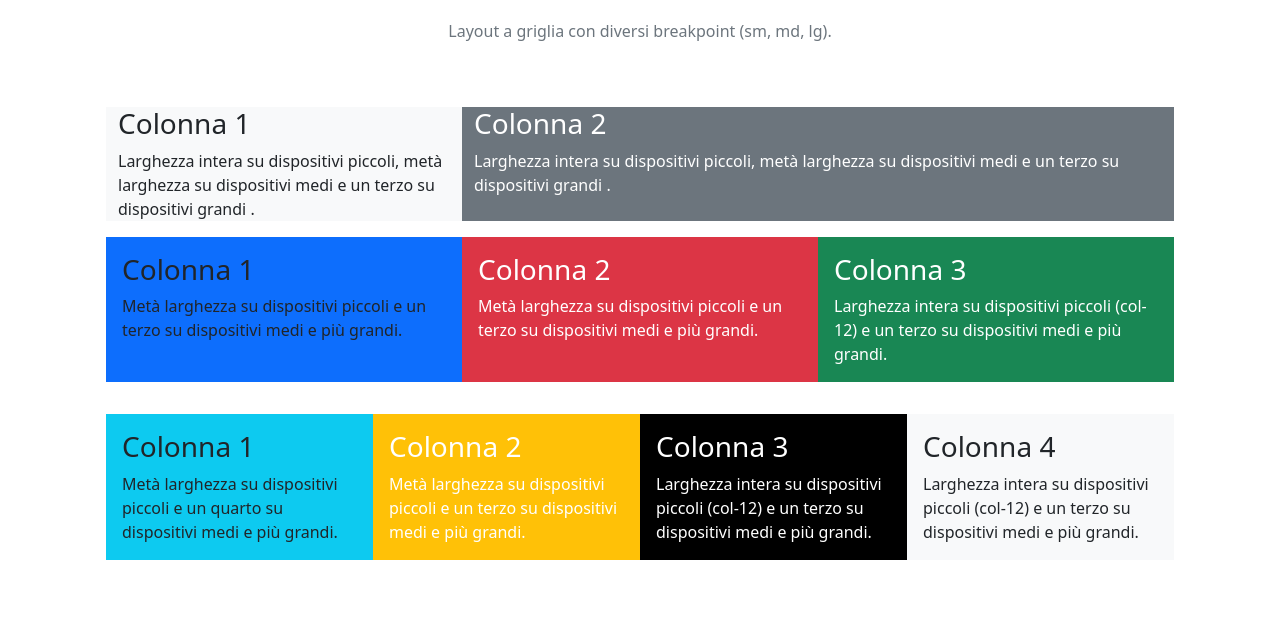
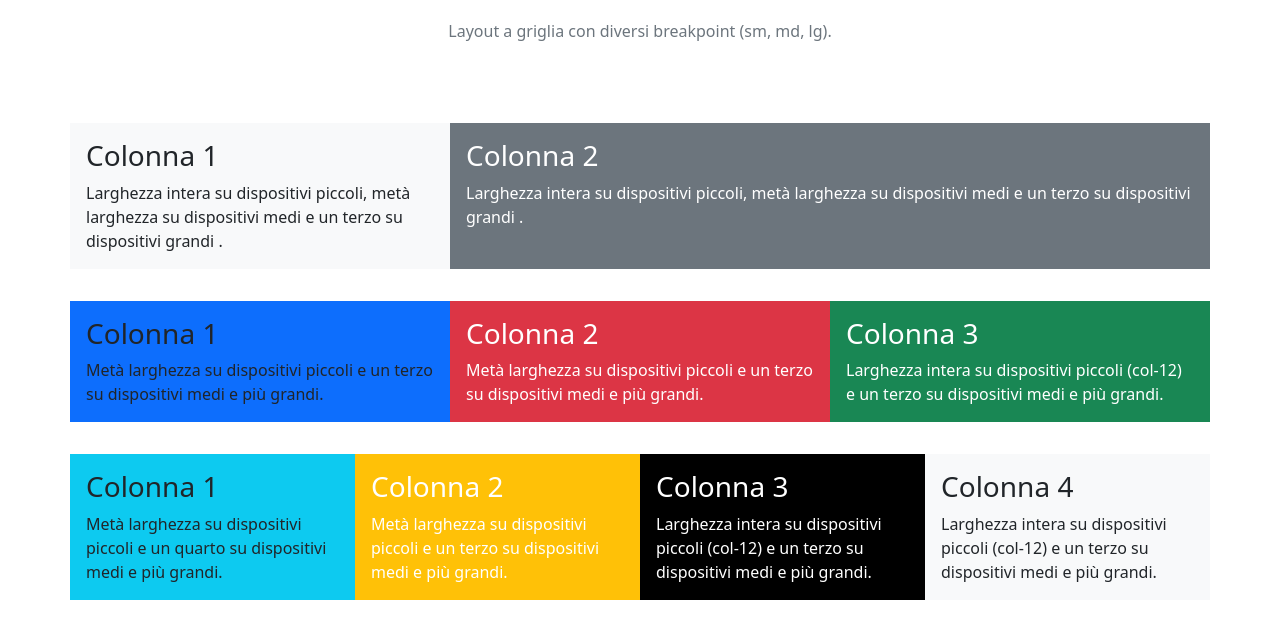
Before and after one commit to MicheleFumi/htmlcss-bootstrap-layout, a plain HTML site: page index.html in a window 1280 px wide. Shown: the part 101-740 px from the top of the page. Drawn offline with nearby package versions, Linux system fonts and the light colour scheme.

Commit message:
add padding to first row

```diff
--- a/index.html
+++ b/index.html
@@ -20,16 +20,16 @@
     <!-- /#app_header -->
 
     <main id="app_main">
-        <div class="container px-5">
+        <div class="container py-3">
             <div class="row">
-                <div class="bg-light col-12 col-md-6 col-lg-4">
+                <div class="bg-light p-3 col-12 col-md-6 col-lg-4">
                     <h3>Colonna 1</h3>
                     <div>
                         Larghezza intera su dispositivi piccoli, metà larghezza su dispositivi medi e un terzo su
                         dispositivi grandi .
                     </div>
                 </div>
-                <div class=" bg-secondary text-white col-12 col-md-6 col-lg-8">
+                <div class=" bg-secondary p-3 text-white col-12 col-md-6 col-lg-8">
                     <h3>Colonna 2</h3>
                     <div>
                         Larghezza intera su dispositivi piccoli, metà larghezza su dispositivi medi e un terzo su
@@ -38,9 +38,10 @@
                 </div>
 
             </div>
+
         </div>
 
-        <div class="container px-5 py-3">
+        <div class="container py-3">
             <div class="row">
                 <div class="bg-primary col-6 col-md-4 p-3">
                     <h3>Colonna 1</h3>
@@ -64,7 +65,7 @@
             </div>
         </div>
 
-        <div class="container px-5 py-3 ">
+        <div class="container py-3 ">
             <div class="row row-cols-2 row-cols-md-4">
                 <div class="bg-info p-3">
                     <h3>Colonna 1</h3>
```
